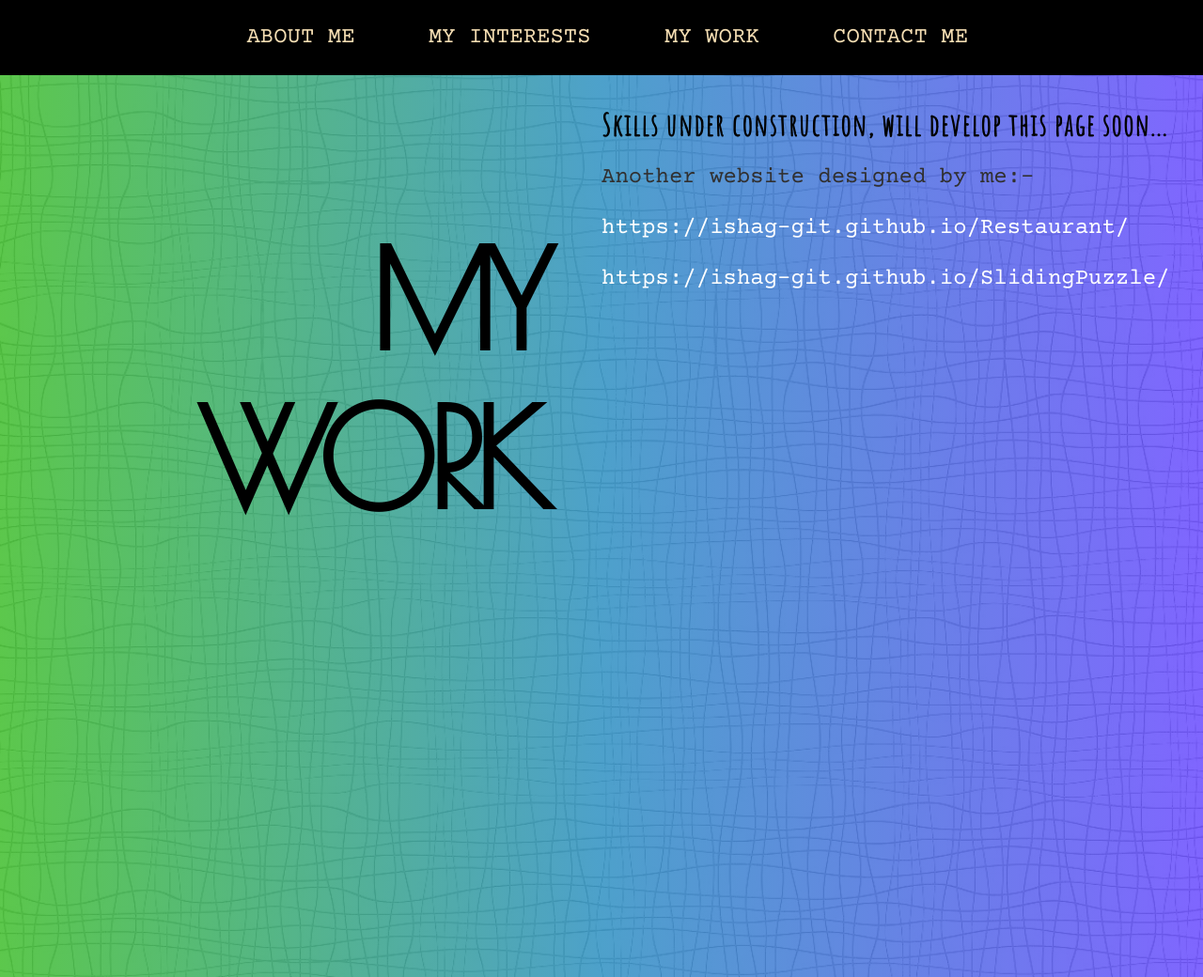
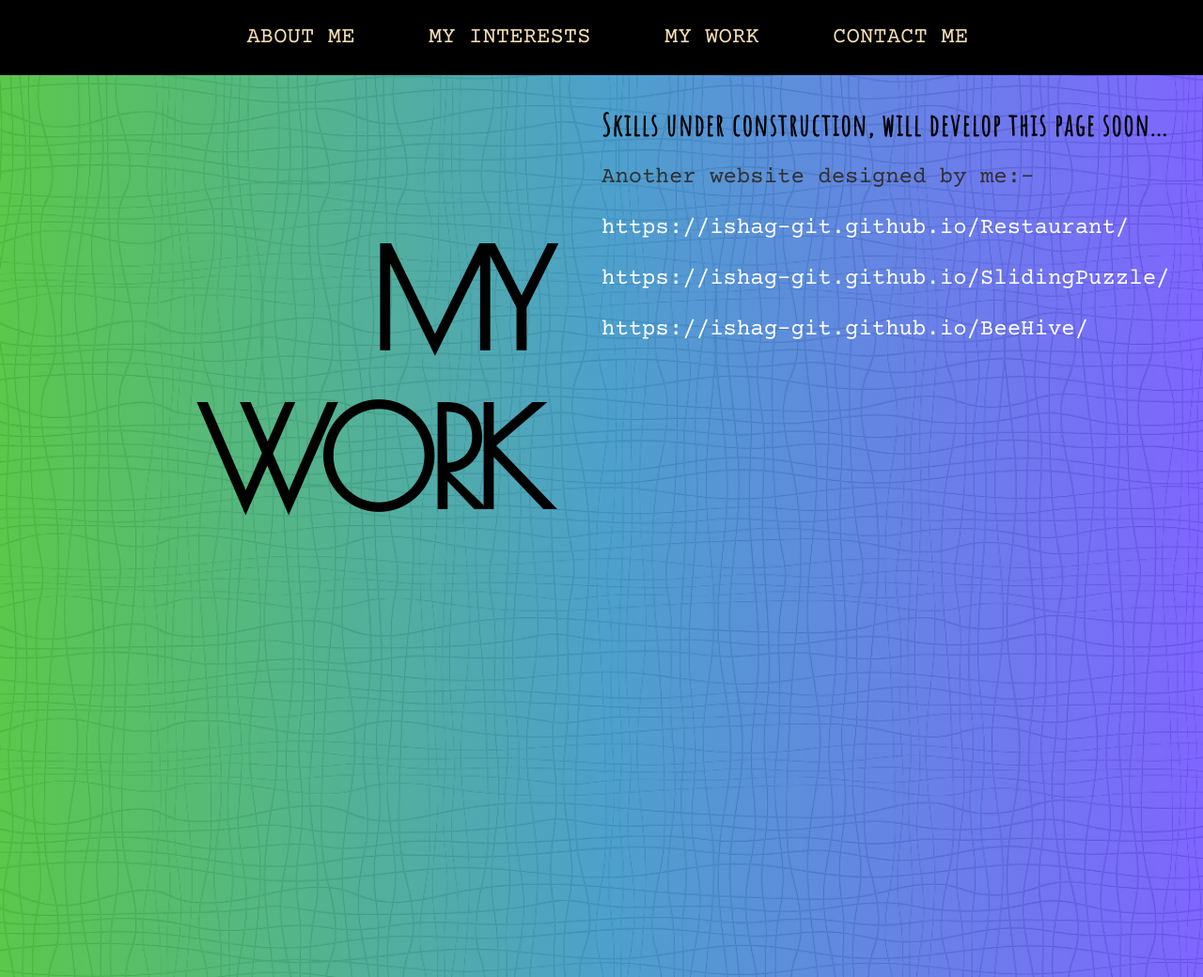
Before and after one commit to IshAg-Git/MyPortfolio, a plain HTML site: page work.html in a window 1280 px wide. Shown: the whole page at 94% size. Drawn offline with nearby package versions, Linux system fonts and the light colour scheme.

Commit message:
Update work.html

```diff
--- a/work.html
+++ b/work.html
@@ -32,7 +32,8 @@
             <div class="intro">Skills under construction, will develop this page soon...</div><br/><br/><br/>
             <div class="work">
                 Another website designed by me:-<br/><br/><a href="https://ishag-git.github.io/Restaurant/" class="web1" target="_blank" >https://ishag-git.github.io/Restaurant/</a><br/><br/>
-                <a href="https://ishag-git.github.io/SlidingPuzzle/" class="web1" target="_blank" >https://ishag-git.github.io/SlidingPuzzle/</a>
+                <a href="https://ishag-git.github.io/SlidingPuzzle/" class="web1" target="_blank" >https://ishag-git.github.io/SlidingPuzzle/</a><br/><br/>
+                <a href="https://ishag-git.github.io/BeeHive/" class="web1" target="_blank" >https://ishag-git.github.io/BeeHive/</a>
             </div>
         </div>
     </div>
```
